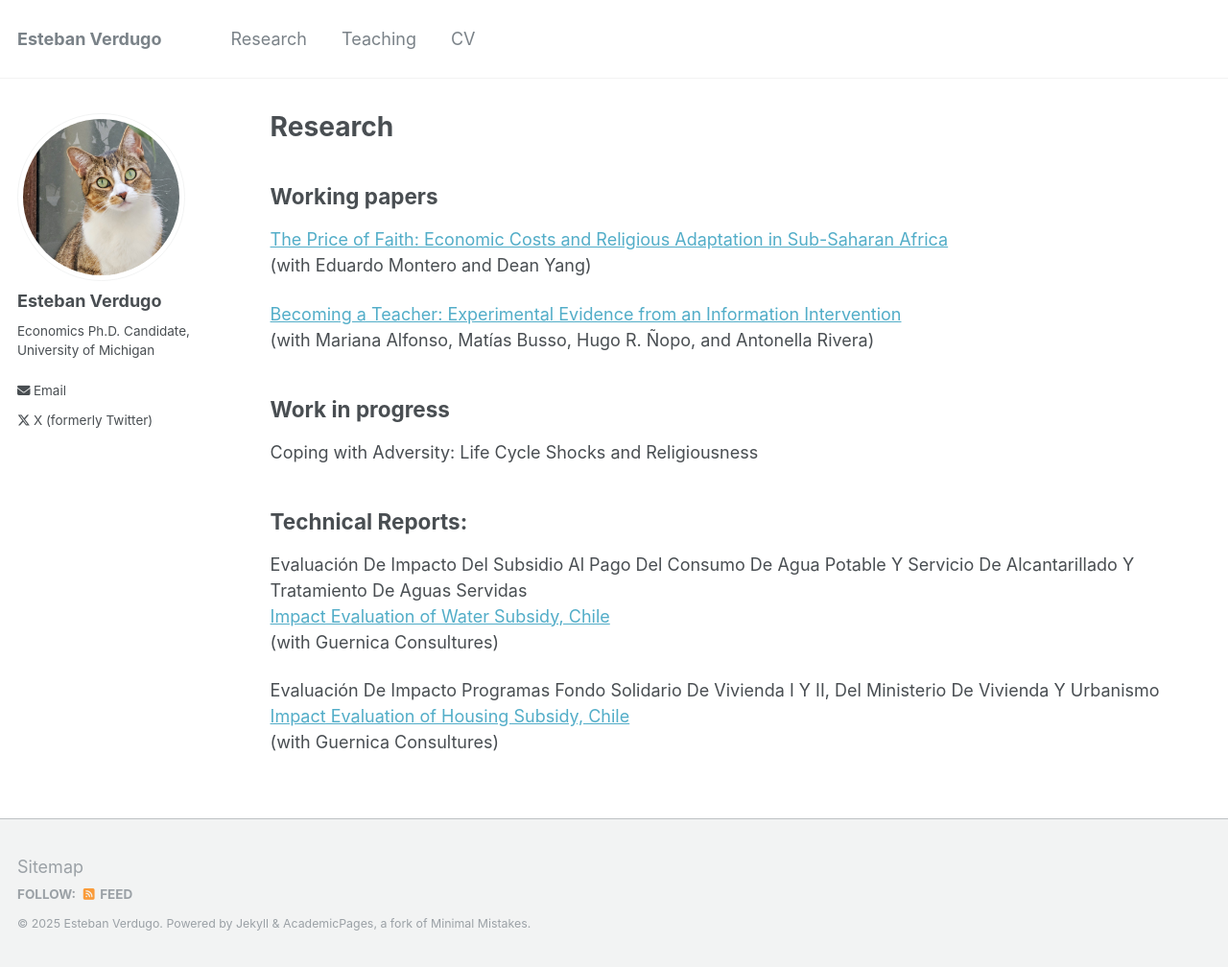
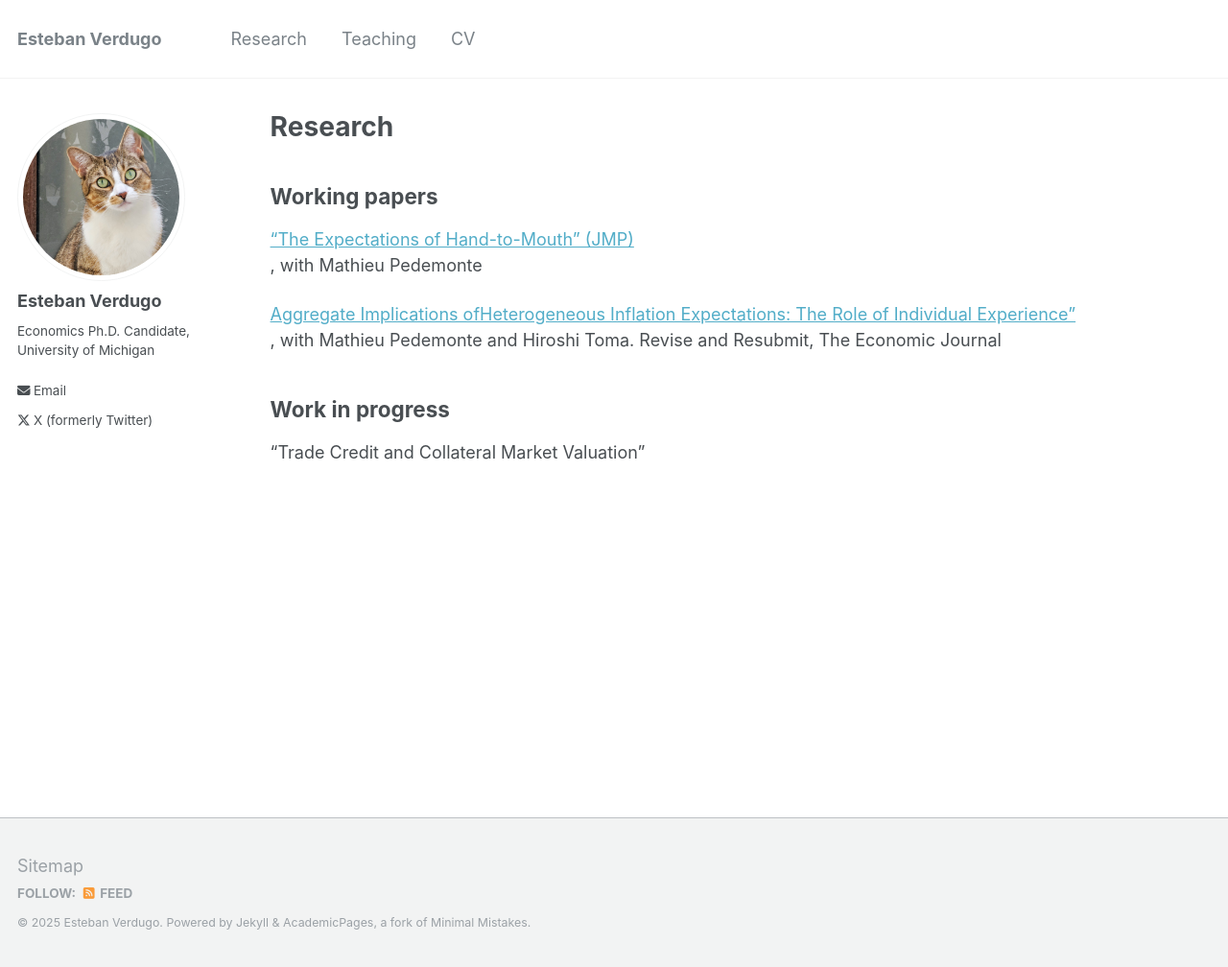
Before and after one commit to everdugop/everdugop.github.io, a Jekyll site: the page built from _pages/research.md, in a window 1280 px wide and 1008 px high. Shown: the whole window at 96% size. Built offline with Jekyll 4.4.1, drawn with Linux system fonts in a browser that asks for light colours.

Commit message:
Update research.md

```diff
--- a/_pages/research.md
+++ b/_pages/research.md
@@ -13,24 +13,13 @@ You can also find my articles on <u><a href="{{author.googlescholar}}">my Google
 
 ## Working papers
 
-[The Price of Faith: Economic Costs and Religious Adaptation in Sub-Saharan Africa](https://tyentzen.github.io/files/montero_yang_yentzen_price_of_faith_250206.pdf)<br/>
-(with Eduardo Montero and Dean Yang)
+["The Expectations of Hand-to-Mouth” (JMP)](https://tyentzen.github.io/files/montero_yang_yentzen_price_of_faith_250206.pdf)<br/>,
+with Mathieu Pedemonte
 
-[Becoming a Teacher: Experimental Evidence from an Information Intervention](http://dx.doi.org/10.18235/0013244)<br/>
-(with Mariana Alfonso, Matías Busso, Hugo R. Ñopo, and Antonella Rivera)
+[Aggregate Implications ofHeterogeneous Inflation Expectations: The Role of Individual Experience”](https://doi.org/10.26509/frbc-wp-202304)<br/>,
+with Mathieu Pedemonte and Hiroshi Toma. Revise and Resubmit, The Economic Journal
 
 
 ## Work in progress
 
-Coping with Adversity: Life Cycle Shocks and Religiousness
-
-
-## Technical Reports:
-
-Evaluación De Impacto Del Subsidio Al Pago Del Consumo De Agua Potable Y Servicio De Alcantarillado Y Tratamiento De Aguas Servidas<br/>
-[Impact Evaluation of Water Subsidy, Chile](https://www.dipres.gob.cl/597/articles-139732_r_ejecutivo_institucional.pdf)<br/>
-(with Guernica Consultures)<br/>
-
-Evaluación De Impacto Programas Fondo Solidario De Vivienda I Y II, Del Ministerio De Vivienda Y Urbanismo<br/>
-[Impact Evaluation of Housing Subsidy, Chile](https://www.dipres.gob.cl/597/articles-139732_r_ejecutivo_institucional.pdf)<br/>
-(with Guernica Consultures)
+“Trade Credit and Collateral Market Valuation”
```
